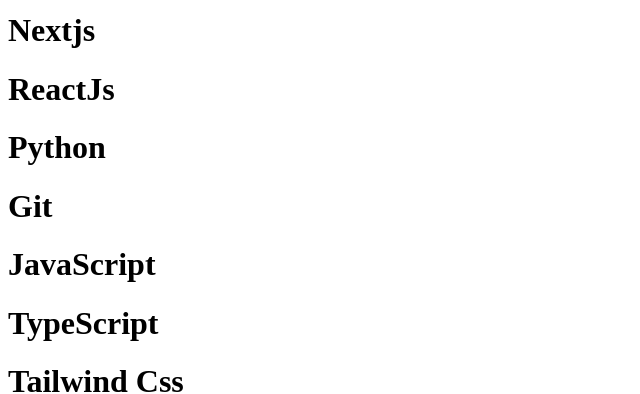
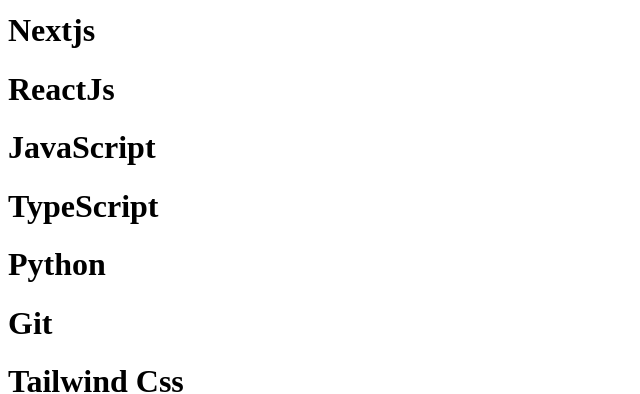
Before and after one commit to shubhamkadu/info, a Next.js app: page / in a window 1280 px wide. Shown: the part 1780-2174 px from the top of the page, without its empty margins (0-640 px from the left). Built offline with nearby package versions, Linux system fonts and the light colour scheme.

Commit message:
skill update

```diff
--- a/components/About.js
+++ b/components/About.js
@@ -34,7 +34,7 @@
             >
               <div className="flex  md:ml-80 md:mt-[20px] max-w-[120px]  bg-white rounded-lg text-black p-3 space-x-2">
                 <button className="font-semibold md:text-1xl">Resume</button>
-                <FaDownload className="mt-2" />
+                <FaDownload className="mt-2 animate-bounce" />
               </div>
             </a>
           </div>
--- a/components/Home.js
+++ b/components/Home.js
@@ -19,7 +19,7 @@
       />
 
       <div className="absolute space-y-4 font-serif top-20 w-full text-center cursor-pointer">
-        <h1 className="md:text-8xl p-5 font-extrabold text-transparent text-5xl bg-clip-text bg-white animate-pulse ">
+        <h1 className="md:text-8xl p-5 font-extrabold text-transparent text-5xl bg-clip-text bg-white  ">
           <TypeWriter typing={1}>{`I'm ${data?.name}`}</TypeWriter>
         </h1>
         <h3 className=" p-2 md:text-xl font-bold text-black">
--- a/public/resumeData.json
+++ b/public/resumeData.json
@@ -50,11 +50,19 @@
     "skills": [
       {
         "name": "Nextjs",
-        "level": "60%"
+        "level": "70%"
       },
       {
         "name": "ReactJs",
-        "level": "80%"
+        "level": "98%"
+      },
+      {
+        "name": "JavaScript",
+        "level": "94%"
+      },
+      {
+        "name": "TypeScript",
+        "level": "75%"
       },
       {
         "name": "Python",
@@ -62,19 +70,11 @@
       },
       {
         "name": "Git",
-        "level": "40%"
-      },
-      {
-        "name": "JavaScript",
-        "level": "75%"
-      },
-      {
-        "name": "TypeScript",
-        "level": "75%"
+        "level": "60%"
       },
       {
         "name": "Tailwind Css",
-        "level": "80%"
+        "level": "90%"
       },
       {
         "name": "Nodejs",
@@ -90,7 +90,7 @@
       },
       {
         "name": "Web Development",
-        "level": "85%"
+        "level": "100%"
       }
     ]
   },
```
